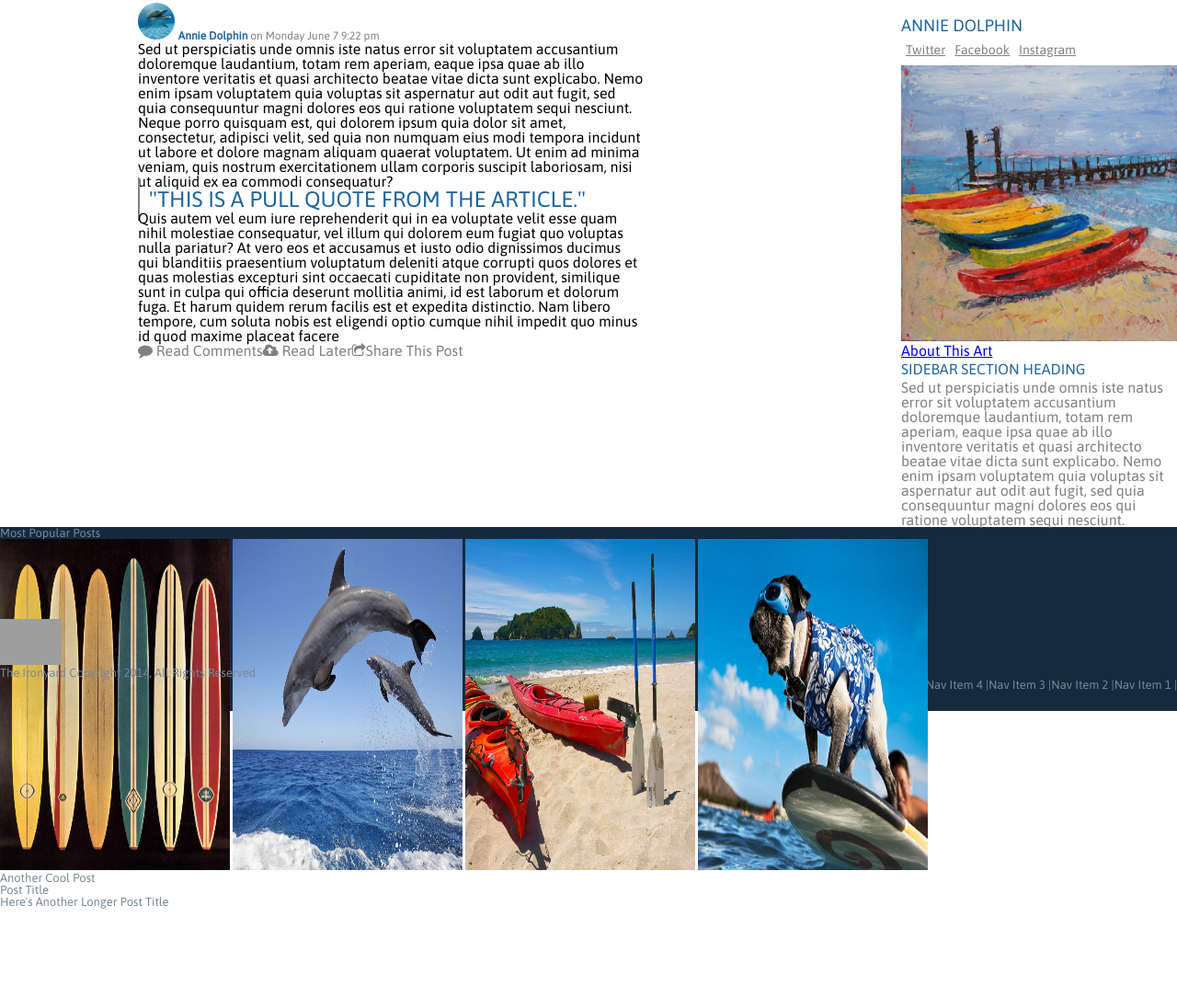
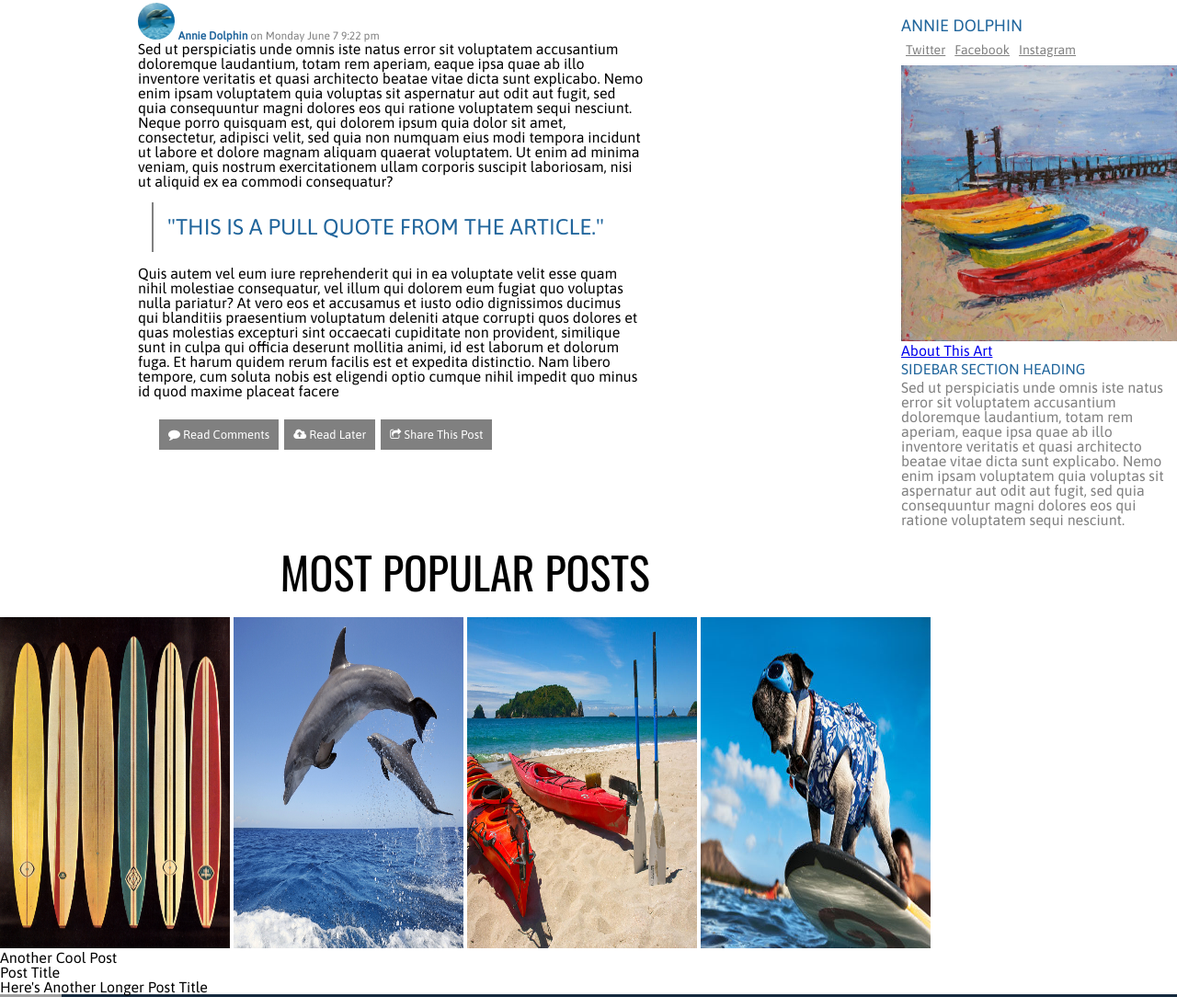
Before and after one commit to amygori/DayTwo, a plain HTML site: page index.html in a window 1280 px wide. Shown: the part 563-1647 px from the top of the page at 92% size. Before the commit the page ends 1551 px from the top, so only its background shows below. Drawn offline with nearby package versions, Linux system fonts and the light colour scheme; grey boxes are pictures that could not be loaded.

Commit message:
Day Three Second Draft

```diff
--- a/index.html
+++ b/index.html
@@ -38,13 +38,16 @@
 		 				<p>Quis autem vel eum iure reprehenderit qui in ea voluptate velit esse quam nihil molestiae consequatur, vel illum qui dolorem eum fugiat quo voluptas nulla pariatur? At vero eos et accusamus et iusto odio dignissimos ducimus qui blanditiis praesentium voluptatum deleniti atque corrupti quos dolores et quas molestias excepturi sint occaecati cupiditate non provident, similique sunt in culpa qui officia deserunt mollitia animi, id est laborum et dolorum fuga. Et harum quidem rerum facilis est et expedita distinctio. Nam libero tempore, cum soluta nobis est eligendi optio cumque nihil impedit quo minus id quod maxime placeat facere</p>
 	 				</article>
 
-	 		<ul id="post-buttons">
-		 		<li>
-		 			<i class="fa fa-comment"></i> Read Comments</li>
-		 		<li>
-		 			<i class="fa fa-cloud-upload"></i> Read Later</li>
-		 		<li>
-		 			<i class="fa fa-share-square-o"></i>Share This Post</li>
+
+	 			<ul class="post-buttons">
+			 		<li class="post-buttons">
+			 			<i class="fa fa-comment"></i> Read Comments</li>
+			 		<li class="post-buttons">
+			 			<i class="fa fa-cloud-upload"></i> Read Later</li>
+			 		<li class="post-buttons">
+			 			<i class="fa fa-share-square-o"></i> Share This Post</li>
+	 			</ul>
+
 
 
 	 	</ul>
@@ -66,6 +69,7 @@
 
 	<footer id="popular-posts">
 		<h2 class="popular-posts">Most Popular Posts</h2>
+	 		<span>
 	 		<img src="Images/surfboards.jpg" alt="surfboards">
  			<img src="Images/leaping-dolphins.jpg" alt="leaping dolphins">
  			<img src="Images/kayak.jpg" alt="kayak on the beach">
@@ -73,9 +77,10 @@
  			<p>Another Cool Post</p>
  			<p>Post Title</p>
  			<p>Here's Another Longer Post Title</p>
+ 			</span>
 	</footer>
 
-	<footer>
+	<footer id="bottom">
 		<img class="footer" src="http://theironyard.com/images/logo.footer.png" alt="The Iron Yard Logo">
 		<p class="footer">The Ironyard Copyright 2014, All Rights Reserved</p>
 		<ul class="footer">
--- a/style.css
+++ b/style.css
@@ -20,6 +20,12 @@ header {
 	height:400px;
 }
 
+a#home {
+	font-family: Asap;
+	text-transform: uppercase;
+	float:left;
+}
+
 header h1 {
 	text-transform: uppercase;
 	width: 100%;
@@ -34,7 +40,6 @@ header p {
 	font-family: 'Asap', sans-serif;
 	font-size: 12px;
 	width:100%;
-	position: relative;
 	text-align: center;
 }
 header nav a {
@@ -62,10 +67,9 @@ h2.main {
 	border-left: solid 2px gray;
 	color: #20659c;
 	text-transform: uppercase;
-	display: inline;
 	font-size: 24px;
-	margin: 0;
-	padding: 10px;
+	margin: 15px;
+	padding: 15px;
 }
 
 p#byline {
@@ -139,13 +143,24 @@ ul#social-links {
 
 }
 
-ul#post-buttons  {
+ul.post-buttons  {
 	display: inline-flex;
 	list-style-type: none;
 	color: gray;
+	padding: 20px;
 }
 
-footer {
+li.post-buttons {
+	padding: 10px 10px;
+	border: solid 3px white;
+	margin: 0;
+	background: gray;
+	color: white;
+	font-size: 13px;
+
+}
+
+footer#bottom {
 	margin: 0;
 	bottom: 0;
 	background: #152a3e;
@@ -179,7 +194,9 @@ ul.footer {
  	padding: 20 10 20 150;
  }
 
-#popular-posts {
+footer#popular-posts {
+	display: inline-block;
+	height: 200px;
 
 
 }
@@ -191,9 +208,13 @@ ul.footer {
 	clear: both;
 }
 
-h2#popular-posts {
+h2.popular-posts {
 	text-transform: uppercase;
 	font-size: 48px;
 	clear:both;
 	padding: 150 px;
+	background: none;
+	font-family: Oswald;
+	padding: 25px 0;
+	text-align: center;
 }
```
